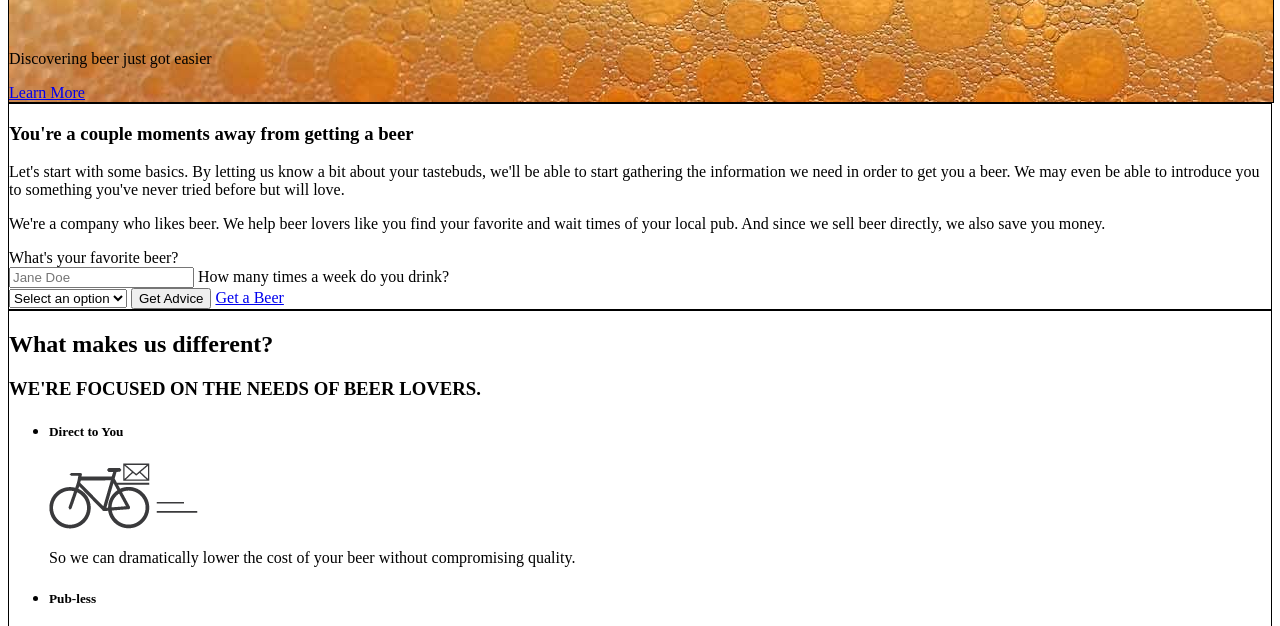
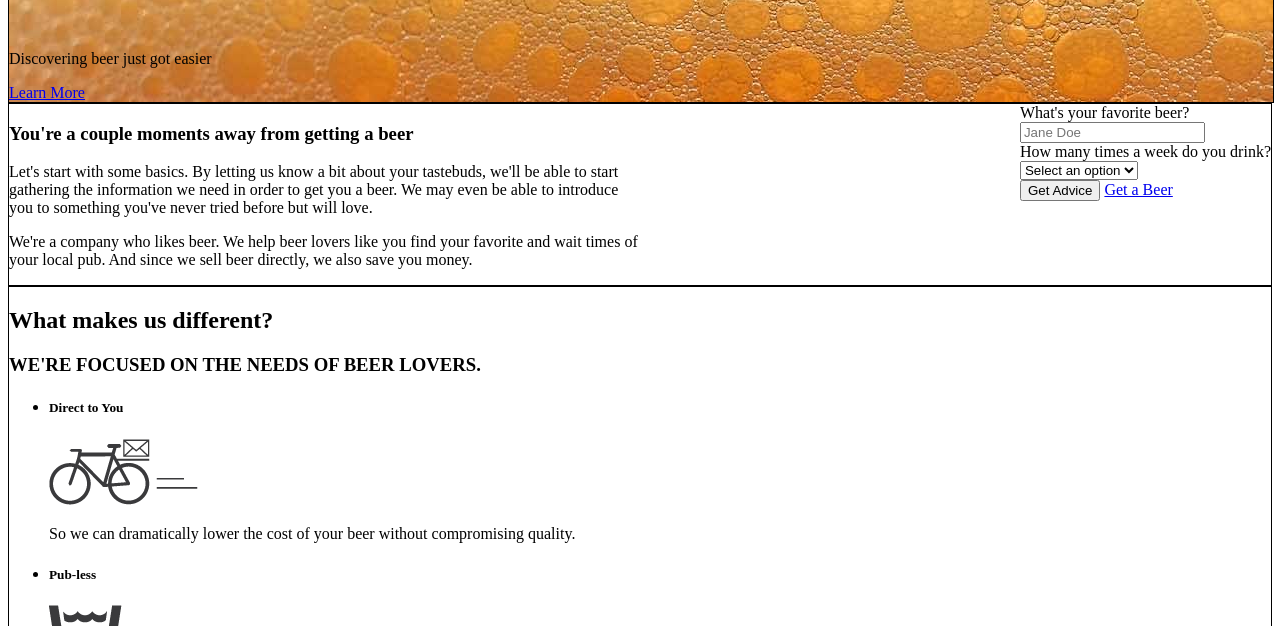
Before and after one commit to hanfak/front-end-html-css-eg, a plain HTML site: page index.html in a window 1280 px wide. Shown: the part 107-733 px from the top of the page. Drawn offline with Linux system fonts and the light colour scheme.

Commit message:
First section Layout
-description float to right
-form float to left

```diff
--- a/index.html
+++ b/index.html
@@ -28,6 +28,7 @@
     </div>
 
     <section>
+      <div id='description'>
         <h3>You're a couple moments away from getting a beer</h3>
         <p>
           Let's start with some basics. By letting us know a bit about your tastebuds, we'll be able to start gathering the information we need in order to get you a beer. We may even be able to introduce you to something you've never tried before but will love.
@@ -35,12 +36,15 @@
         <p>
           We're a company who likes beer. We help beer lovers like you find your favorite and wait times of your local pub. And since we sell beer directly, we also save you money.
         </p>
+      </div>
       <!--post request  -->
+      <div id='form'>
+
         <form>
           What's your favorite beer?<br>
-        <input type="text" name="beer" placeholder='Jane Doe'>
+          <input class='input-fields' type="text" name="beer" placeholder='Jane Doe'>
           How many times a week do you drink?<br>
-        <select name="consumption" >
+          <select class='input-fields' name="consumption" >
             <!-- Arrow down -->
             <option value="start" selected>Select an option</option>
             <option value="option1">1</option>
@@ -54,6 +58,7 @@
           <!--button for post for first input  -->
           <a href="#">Get a Beer</a>
         </form>
+      </div>
     </section>
 
     <section>
--- a/public/main.css
+++ b/public/main.css
@@ -45,6 +45,21 @@ header {
   position: absolute;
 }
 
+#description {
+  width: 50%;
+  display: inline-block;
+}
+
+#form {
+  float: right;
+}
+
+.input-fields {
+  display:block;
+}
+
+
+
 footer{
   background-color: #3f3f3f;
 }
```
Lines whose indentation alone changed are shown as unchanged.
